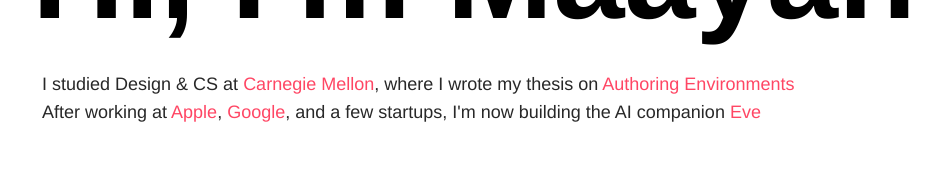
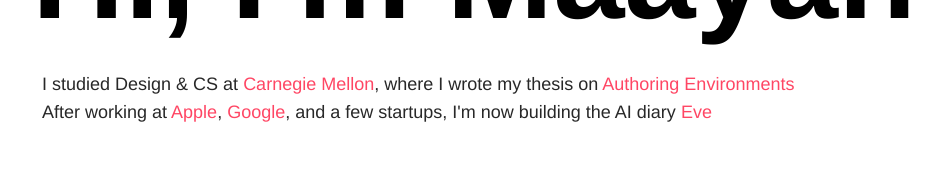
Before and after one commit to maayanalbert/malbert.space, a Next.js app: page / in a window 1280 px wide. Both pictures are taken after a click on the element "About". Shown: the part 366-542 px from the top of the page, without its empty margins (80-1020 px from the left). Built offline with nearby package versions, Linux system fonts and the light colour scheme.

Commit message:
Update AboutInfo.tsx

```diff
--- a/src/components/AboutInfo.tsx
+++ b/src/components/AboutInfo.tsx
@@ -44,7 +44,7 @@
       >
         Google
       </a>
-      , and a few startups, I'm now building the AI companion{" "}
+      , and a few startups, I'm now building the AI diary{" "}
       <a
         href="https://eve.space/"
         target="_blank"
```
